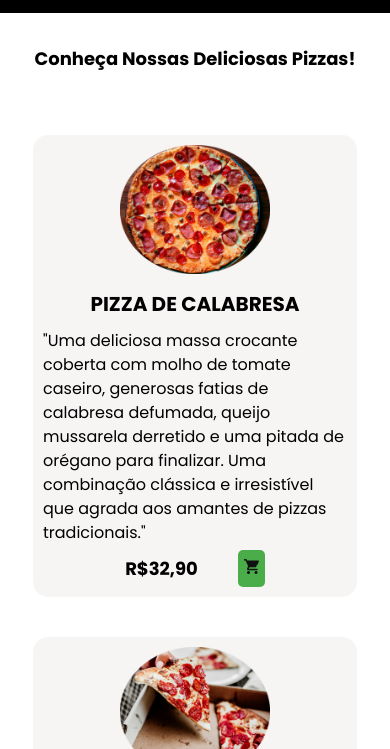
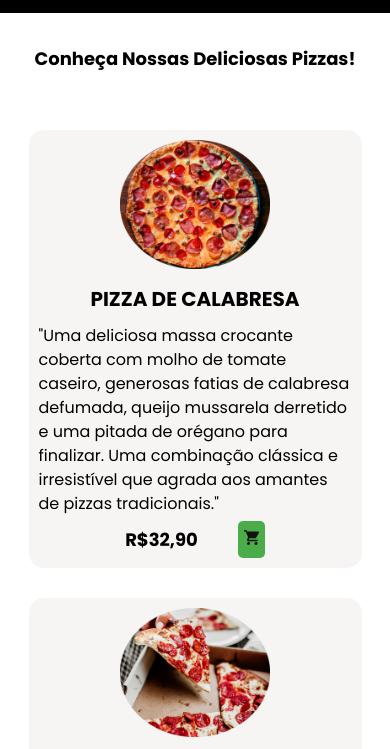
Before and after one commit to FabioVianna10/cardapio, a plain HTML site: page index.html in a window 390 px wide. Shown: the part 353-1102 px from the top of the page. Drawn offline with Linux system fonts and the light colour scheme.

Commit message:
fix:fix responsive

```diff
--- a/styles.css
+++ b/styles.css
@@ -8,9 +8,8 @@
 }
 
 body {
-  max-width: 100vw;
+  max-width: 100%;
   max-height: 100vh;
-  position: relative;
 }
 /*------------------------------------*/
 
@@ -63,24 +62,25 @@ body {
 /*---------Main-----------*/
 
 .container {
-  width: 98%;
+  max-width: 100%;
   height: 100vh;
   display: grid;
   grid-template-columns: 1fr 1fr;
   grid-template-rows: 1fr 1fr;
-  gap: 20px;
+  gap: 10px;
   align-items: center;
   justify-items: center;
-  padding: 15px;
+  padding: 10px;
   margin-bottom: 36rem;
 }
 
 .item {
+  width: 95%;
   display: flex;
   flex-direction: column;
   gap: 5px;
   align-items: center;
-  justify-content: space-evenly;
+  justify-content: space-between;
   background-color: rgba(235, 228, 228, 0.422);
   padding: 15px;
   border-radius: 15px;
```
